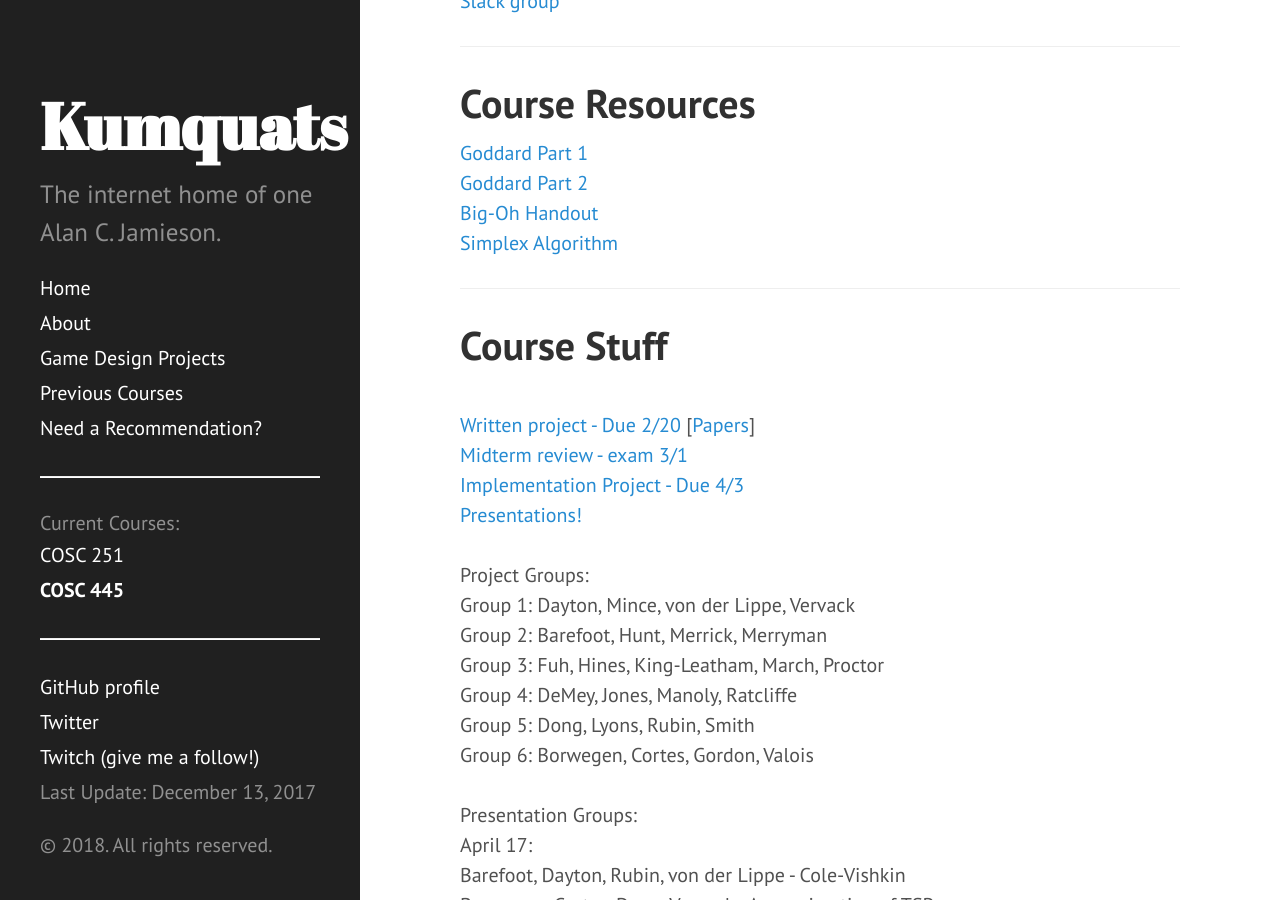
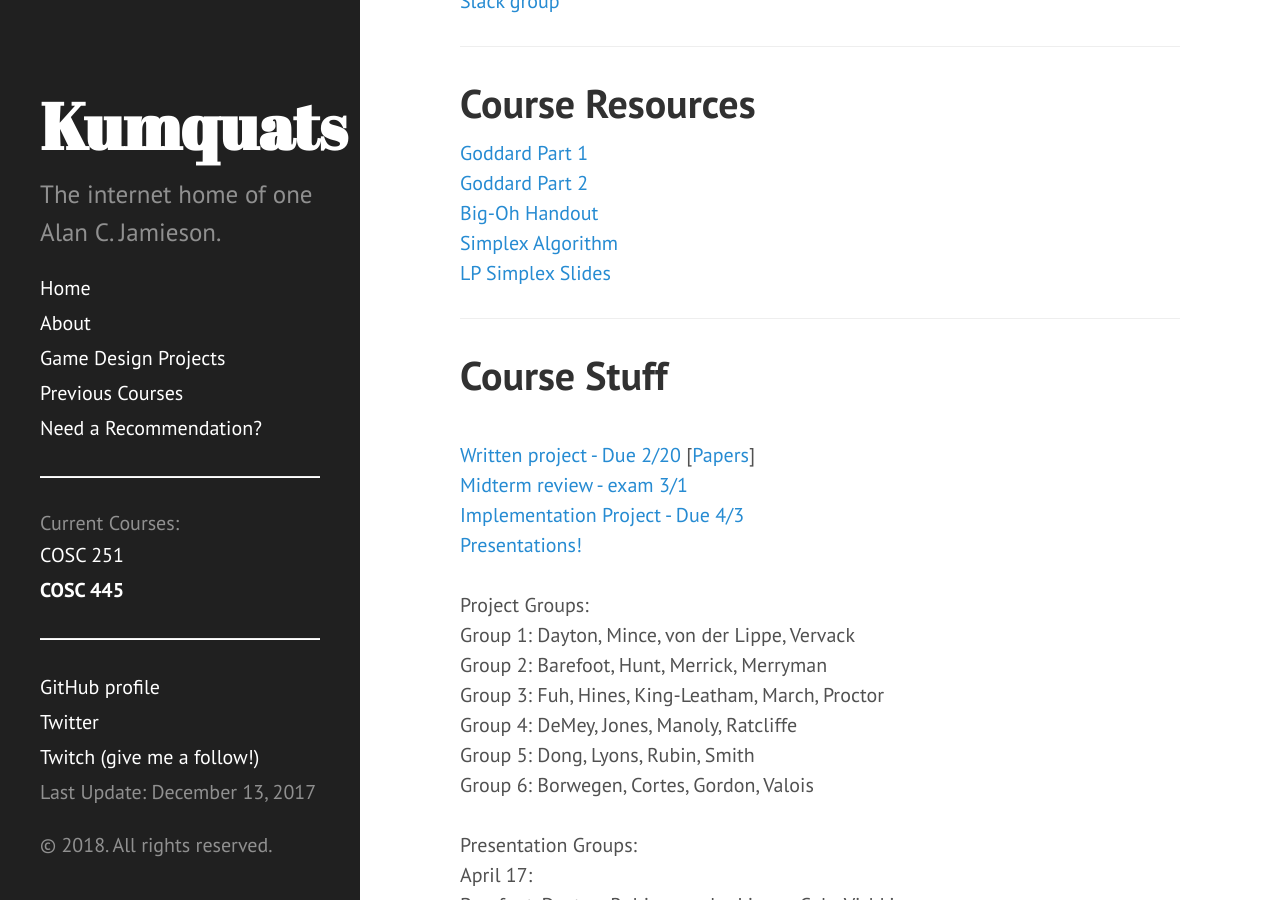
Before and after one commit to ripark/ripark.github.io, a Jekyll site: the page built from s18/cosc445.html, in a window 1280 px wide and 900 px high, scrolled down 354 px. Built offline with Jekyll 4.4.1, drawn with Linux system fonts in a browser that asks for light colours; Markdown is read by kramdown in place of the engine named in the settings.

Commit message:
slide linkage

```diff
--- a/s18/cosc445.html
+++ b/s18/cosc445.html
@@ -26,6 +26,8 @@ Current Practice:
 <a href="http://faculty.smcm.edu/acjamieson/s14/445NotationHandout.pdf">Big-Oh Handout</a>
 <br>
 <a href="http://ripark.github.io/s16/445SimplexB.txt">Simplex Algorithm</a>
+<br>
+<a href="http://ripark.github.io/s16/480Lecture5.pptx">LP Simplex Slides</a>
 <br>
 <hr>
 <h1>Course Stuff</h1>
```
